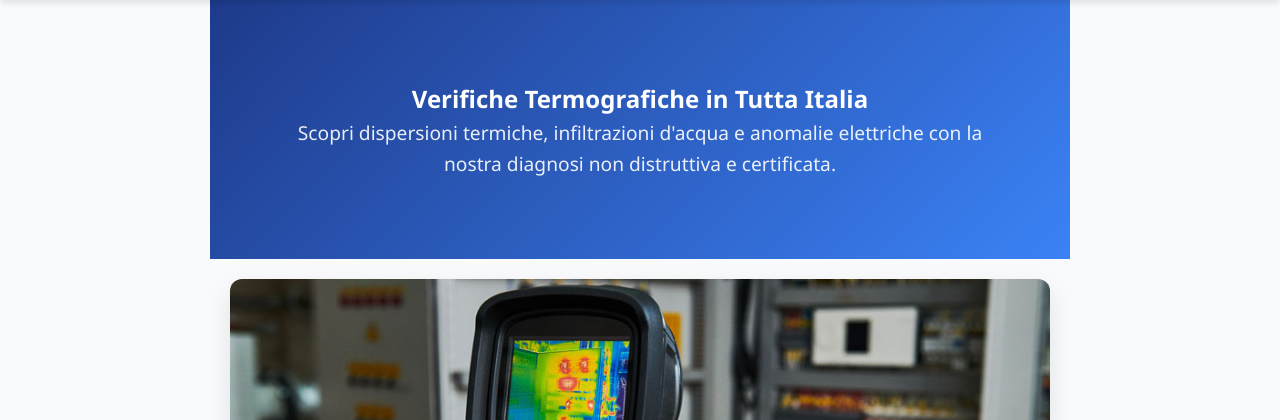
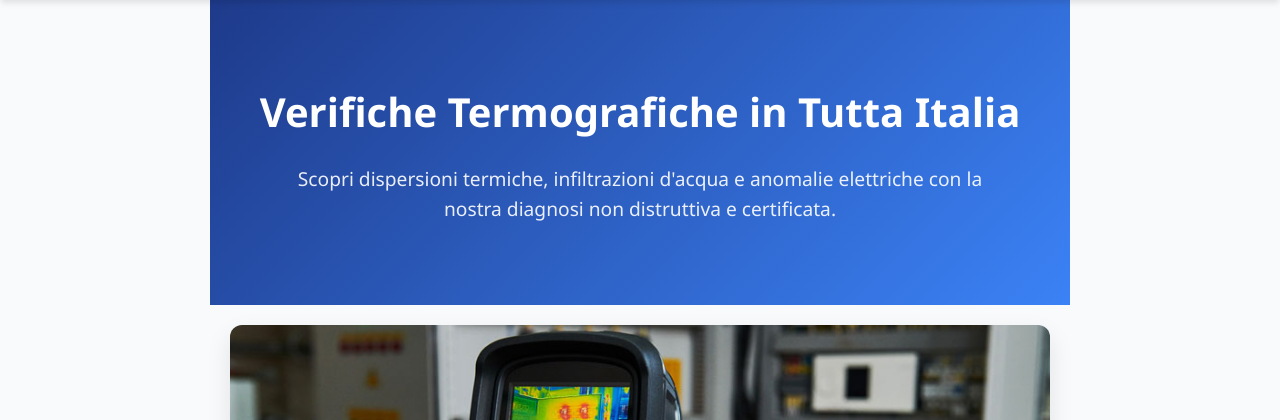
Before and after one commit to Shahriyar-SP/verifiche-termografiche, a FastAPI app: page / in a window 1280 px wide. Shown: the part 56-476 px from the top of the page. Run offline with FastAPI, Linux system fonts and the light colour scheme; some libraries are stand-ins or nearby versions.

```diff
--- a/static/style.css
+++ b/static/style.css
@@ -18,7 +18,7 @@ body {
   text-align: center;
   margin-bottom: 40px;
 }
-.hero h2 {
+.hero h1 {
   font-size: 2.5rem;
   margin-bottom: 20px;
 }
```
